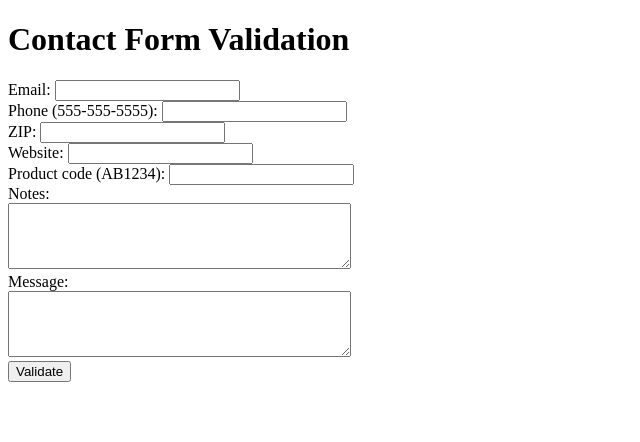
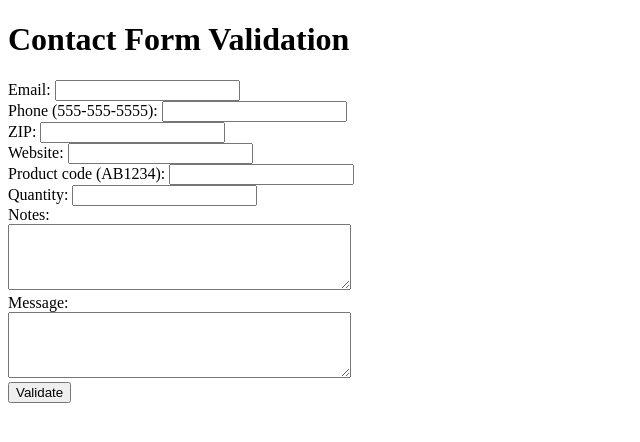
Before and after one commit to scarlettfxyz/CS2623-SSP, a PHP site: page / in a window 1280 px wide. Shown: the top 442 px of the page, without its empty margins (0-640 px from the left). Run offline with PHP 8.4, Linux system fonts and the light colour scheme.

Commit message:
Week 4: Add quantity

```diff
--- a/SSP07/SSP07_15_1/index.php
+++ b/SSP07/SSP07_15_1/index.php
@@ -32,6 +32,18 @@ function validateContact(array $data): array
         $errors[] = 'Product code must contain two uppercase letters followed by four digits.';
     }
 
+    $quantity = filter_var(
+    $data['quantity'] ?? '',
+    FILTER_VALIDATE_INT,
+    ['options' => ['min_range' => 1]]
+    );
+
+    if ($quantity === false) {
+        $errors[] = 'Quantity must be a whole number of at least 1.';
+    } else {
+        $data['quantity'] = $quantity;
+    }
+
     if ($errors) {
         throw new ValidationException(implode(' | ', $errors));
     }
@@ -57,6 +69,8 @@ if ($_SERVER['REQUEST_METHOD'] === 'POST') {
         'product_code' => filter_input(INPUT_POST, 'product_code', FILTER_DEFAULT) ?? '',
 
         'message' => filter_input(INPUT_POST, 'message', FILTER_DEFAULT) ?? '',
+
+        'quantity' => filter_input(INPUT_POST, 'quantity', FILTER_DEFAULT) ?? '',
     ];
 
     try {
@@ -95,6 +109,7 @@ if ($_SERVER['REQUEST_METHOD'] === 'POST') {
             <li>ZIP: <?= htmlspecialchars($result['zip'], ENT_QUOTES, 'UTF-8') ?></li>
             <li>Website: <?= htmlspecialchars($result['website'], ENT_QUOTES, 'UTF-8') ?></li>
             <li>Product code: <?= htmlspecialchars($result['product_code'], ENT_QUOTES, 'UTF-8') ?></li>
+            <li>Quantity: <?= htmlspecialchars($result['quantity'], ENT_QUOTES, 'UTF-8') ?></li>
         </ul>
 
         <h2>Message</h2>
@@ -107,6 +122,8 @@ if ($_SERVER['REQUEST_METHOD'] === 'POST') {
         <label>ZIP: <input type="text" name="zip"></label><br>
         <label>Website: <input type="text" name="website"></label><br>
         <label>Product code (AB1234): <input type="text" name="product_code"></label><br>
+        <label for="quantity">Quantity:</label>
+        <input type="text" id="quantity" name="quantity" inputmode="numeric"><br>
         <label>
             Notes:<br>
             <textarea name="notes" rows="4" cols="40"></textarea>
```
Also changed, not shown: SSP07/SSP07_15_1/index.html (added).
